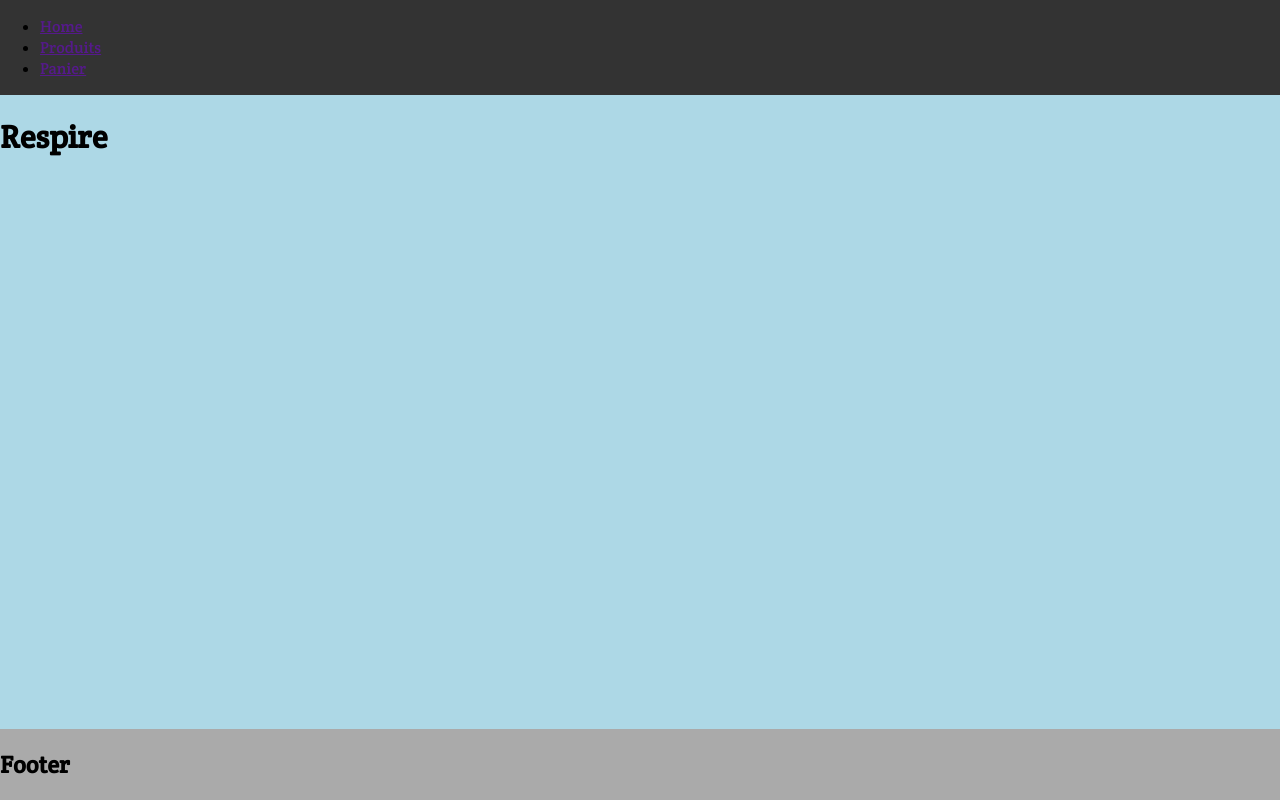
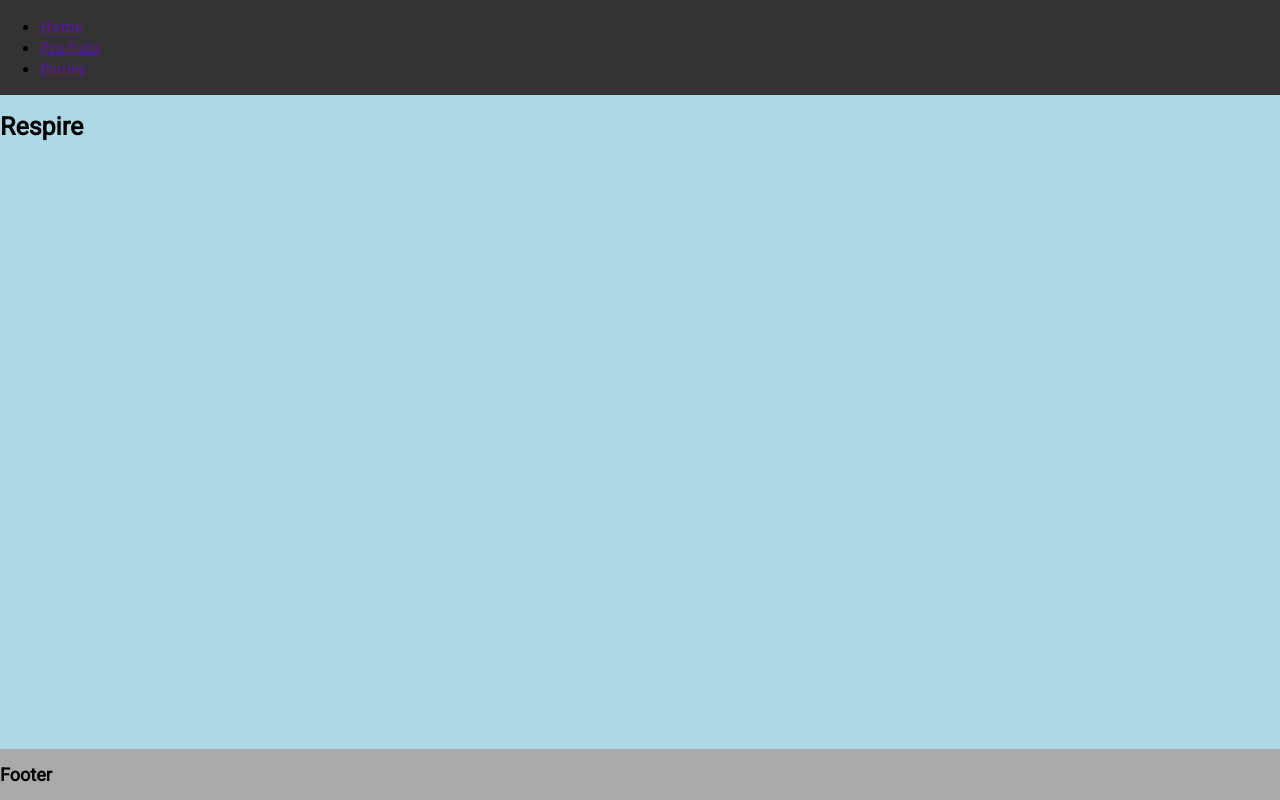
Before and after one commit to RenaudPavie/respire, a plain HTML site: page index.html in a window 1280 px wide. Drawn offline with Linux system fonts and the light colour scheme.

Commit message:
Gestion structure des titres

```diff
--- a/css/style.css
+++ b/css/style.css
@@ -33,6 +33,20 @@ body,html {
     --roboto: 'Roboto', sans-serif;
 }
 
+h1 {
+    font-size: 1.5625rem;
+    font-family: var(--roboto);
+}
+h2 {
+    font-size: 1.125rem;
+    font-family: var(--roboto);
+}
+h3 {
+    font-size: 1.125rem;
+    font-family: var(--roboto);
+}
+
+
 /* STYLE DU HEADER */
 #header {
     background-color:#333;
```
